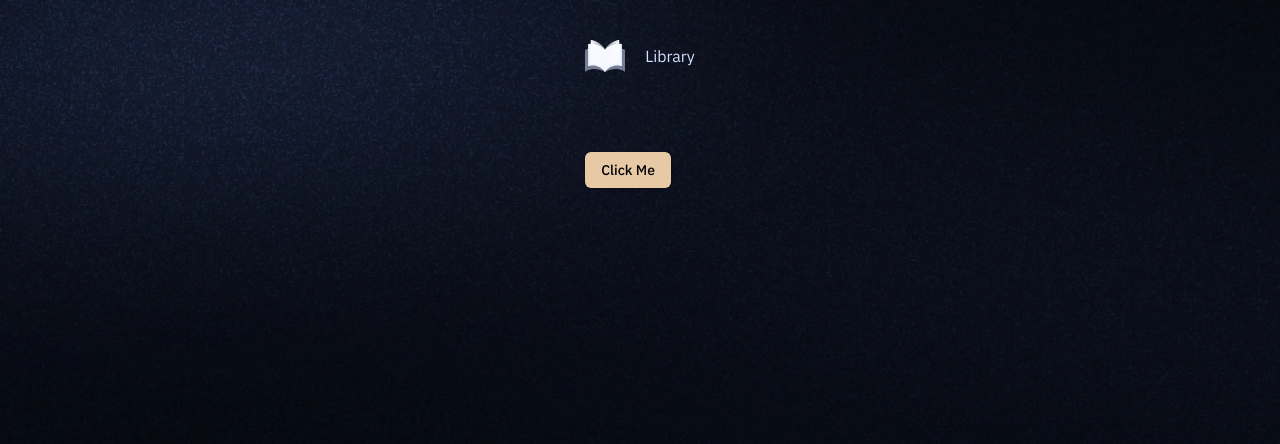
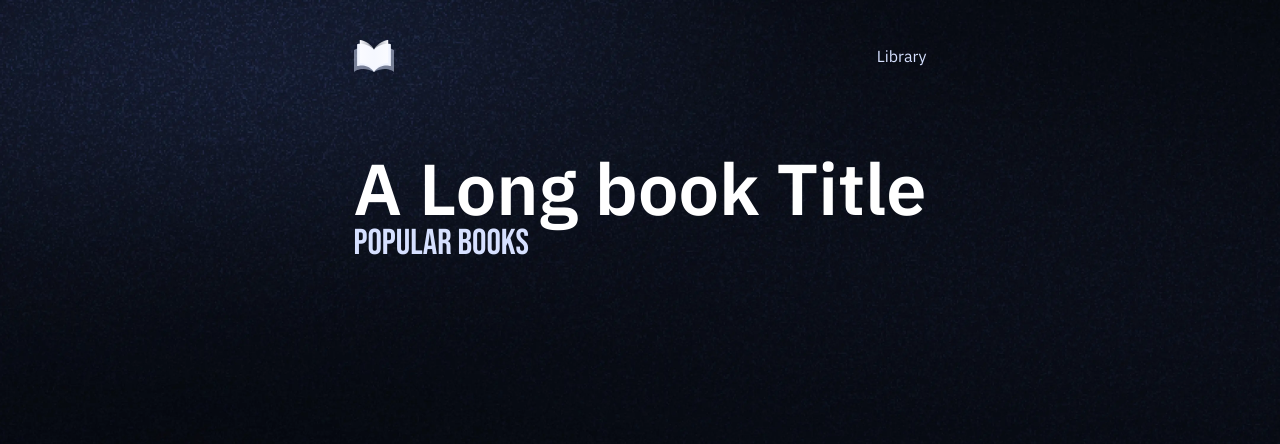
Before and after one commit to FixCrap/university-library-w--admin-panel---Next-Js-15, a Next.js app: page / in a window 1280 px wide. Shown: the top 444 px of the page. Built offline with nearby package versions, Linux system fonts and the light colour scheme.

Commit message:
Implement BookOverview and BookList component (not complete yet)

```diff
--- a/app/(root)/page.tsx
+++ b/app/(root)/page.tsx
@@ -1,10 +1,13 @@
-import { Button } from "@/components/ui/button";
+import BookList from "@/components/BookList";
+import BookOverview from "@/components/BookOverview";
 import React from "react";
 
 function Home() {
 	return (
 		<>
-			<Button>Click Me</Button>
+			<BookOverview />
+
+			<BookList />
 		</>
 	);
 }
--- /dev/null
+++ b/components/BookList.tsx
@@ -0,0 +1,11 @@
+import React from "react";
+
+const BookList = () => {
+	return (
+		<section>
+			<h2 className='font-bebas-neue text-4xl text-light-100'>Popular Books</h2>
+		</section>
+	);
+};
+
+export default BookList;
--- /dev/null
+++ b/components/BookOverview.tsx
@@ -0,0 +1,13 @@
+import React from "react";
+
+const BookOverview = () => {
+	return (
+		<section className='book-overview'>
+			<div className='flex flex-1 flex-col gap-5'>
+				<h1>A Long book Title</h1>
+			</div>
+		</section>
+	);
+};
+
+export default BookOverview;
```
